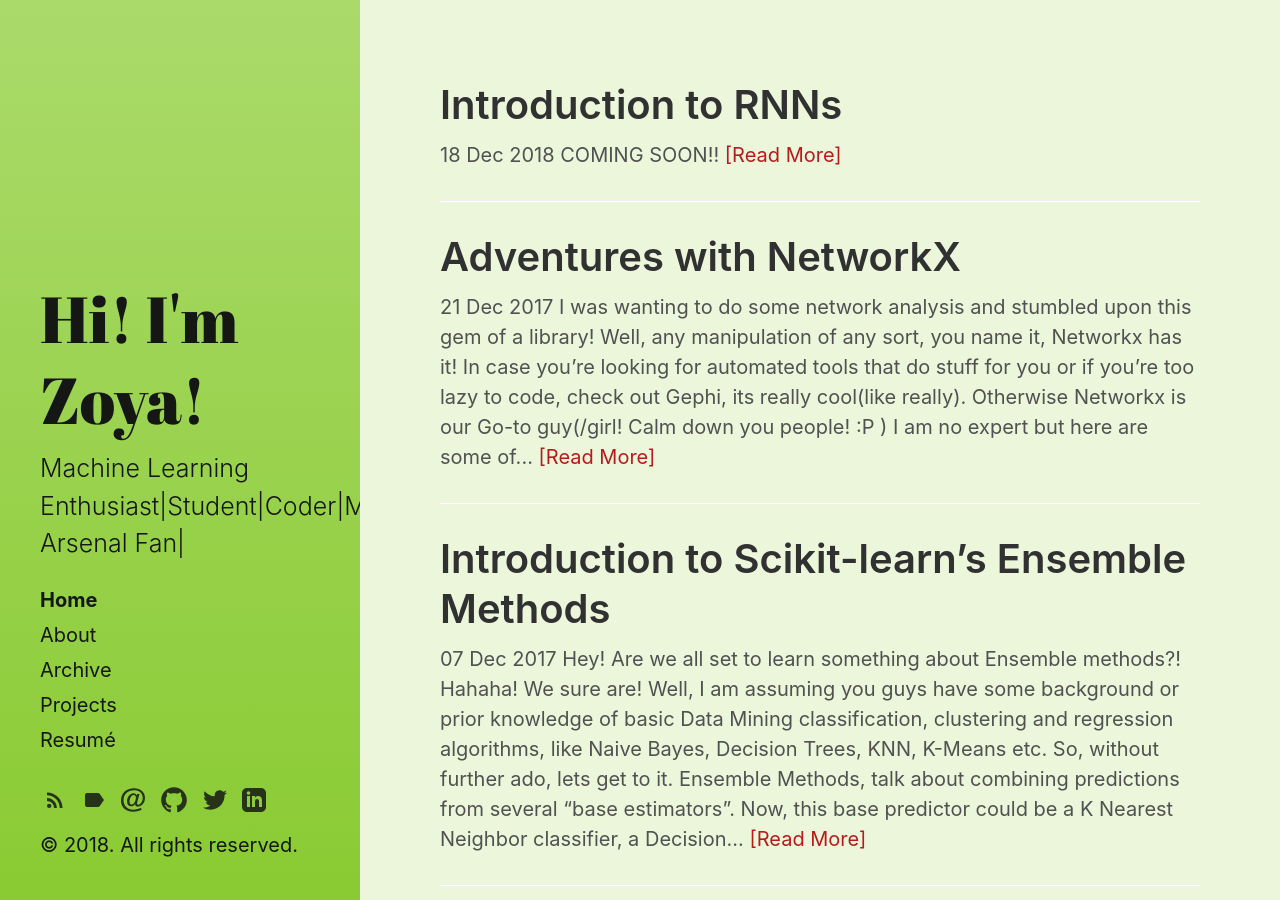
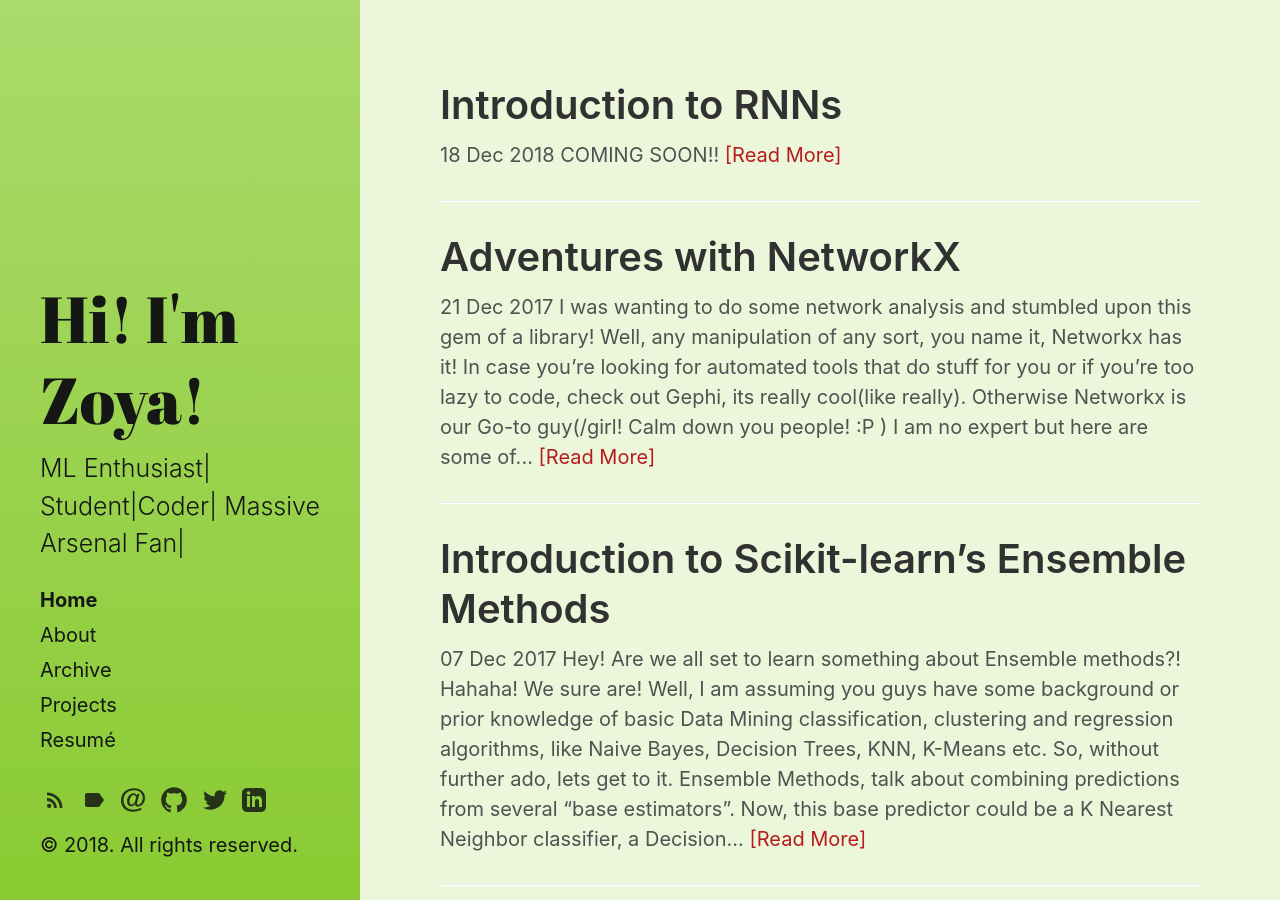
Before and after one commit to zeddmaxx/zeddmaxx.github.io, a Jekyll site: the page built from index.html, in a window 1280 px wide. Built offline with Jekyll 4.4.1, drawn with Linux system fonts in a browser that asks for light colours; the list of posts is cut into pages by our own code.

Commit message:
Update _config.yml

```diff
--- a/_config.yml
+++ b/_config.yml
@@ -6,7 +6,7 @@ highlighter:      rouge
 title:            Hi! I'm Zoya!
 email:            cutezoe1996@gmail.com
 tagline:          'Stronger|Better|Faster'
-description:      "Machine Learning Enthusiast|Student|Coder|Massive Arsenal Fan|"
+description:      "ML Enthusiast| Student|Coder| Massive Arsenal Fan|"
 url:              https://zeddmaxx.github.io/
 baseurl:
                   # the optional subpath of your site, e.g. "/blog"
```
